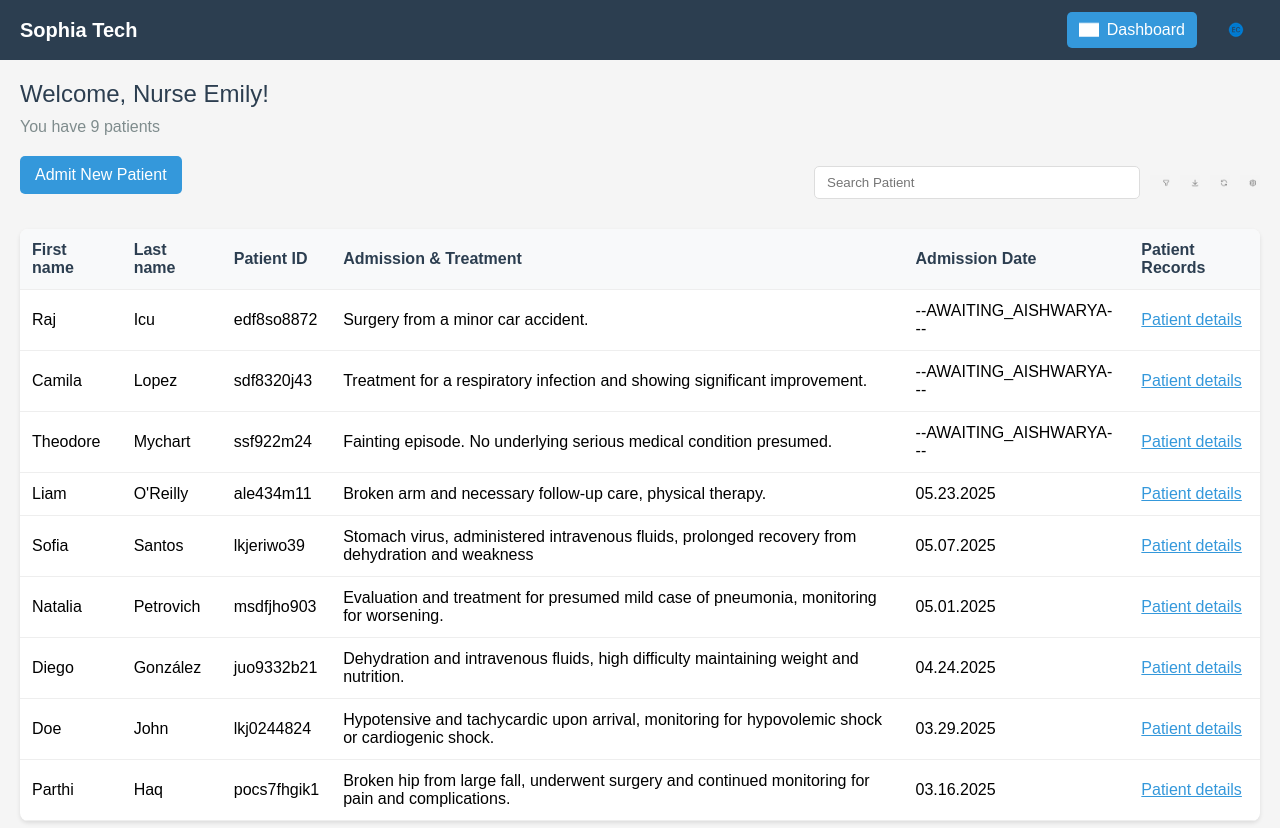
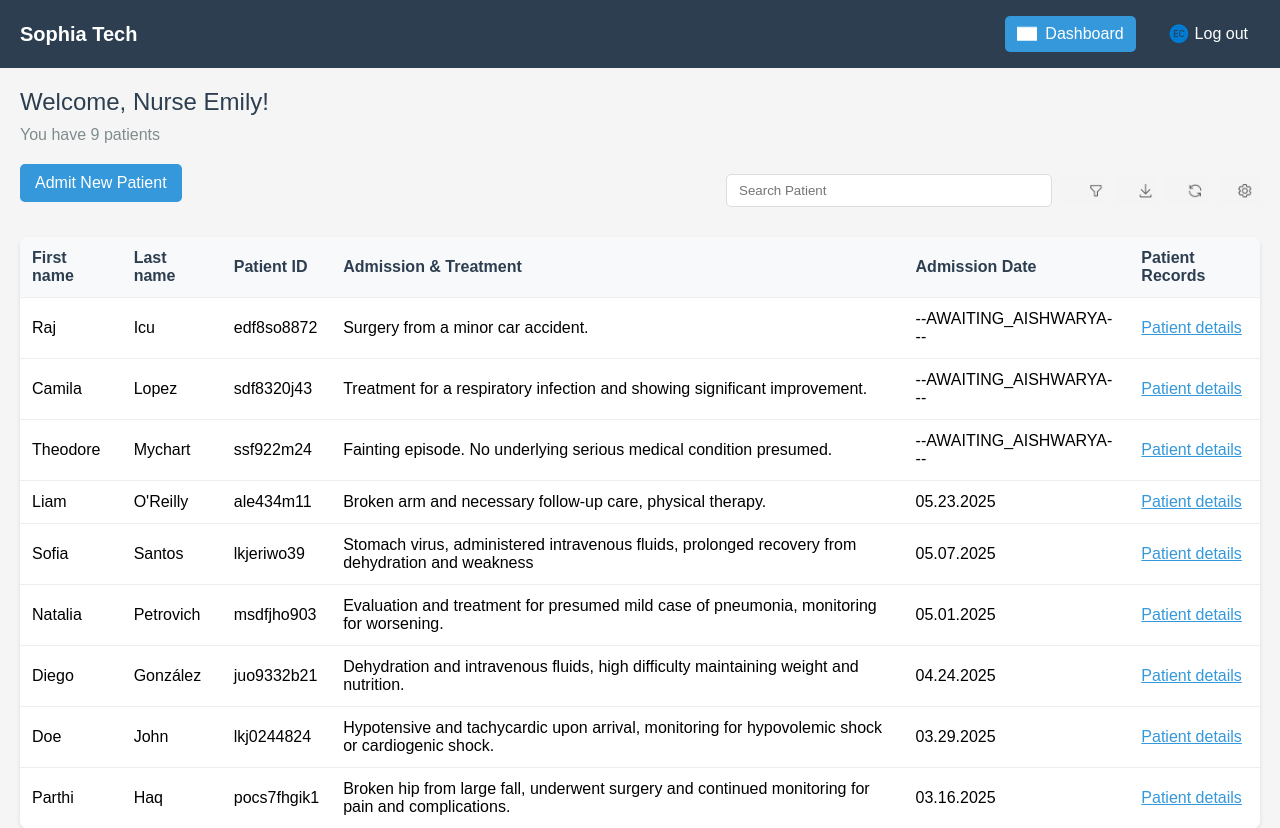
Before and after one commit to mblackst/sophia-frontend-carbon, a Flask app: page /dashboard in a window 1280 px wide. Shown: the top 828 px of the page. Run offline with Flask 3, Linux system fonts and the light colour scheme; the visitor is signed in with stand-in values (Sample User, id 1).

Commit message:
Increase icon sizes.

```diff
--- a/templates/assistant.html
+++ b/templates/assistant.html
@@ -268,7 +268,8 @@
             </a>
             -->
             <a href="/logout" class="nav-item">
-                <img src="{{ url_for('static', filename='ec.png') }}" alt="Logout" class="logout-icon">
+                <img src="{{ url_for('static', filename='ec.png') }}" alt="Logout" class="llogout-icon">
+                Log out
             </a>
         </div>
     </nav>
--- a/templates/dashboard.html
+++ b/templates/dashboard.html
@@ -102,12 +102,13 @@
         }
 
         .toolbar-icon {
-            width: 20px;
-            height: 20px;
+            width: 42px;
+            height: 42px;
             cursor: pointer;
             opacity: 0.7;
             transition: opacity 0.3s;
         }
+
 
         .toolbar-icon:hover {
             opacity: 1;
@@ -229,7 +230,8 @@
         </a>
         -->
         <a href="/logout" class="nav-item">
-            <img src="{{ url_for('static', filename='ec.png') }}?v=1" alt="Logout" class="logout-icon">
+            <img src="{{ url_for('static', filename='ec.png') }}?v=1" alt="Logout" class="llogout-icon">
+            Log out
         </a>
     </div>
 </nav>
```
